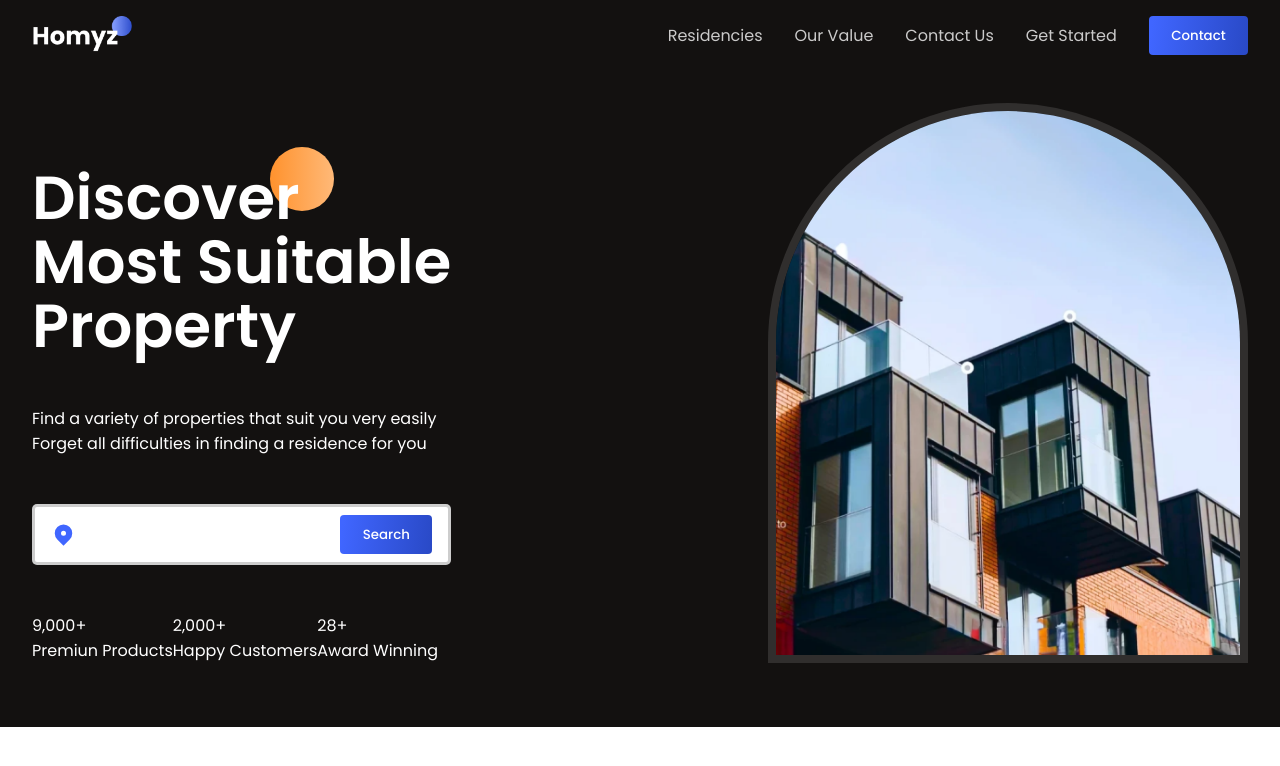
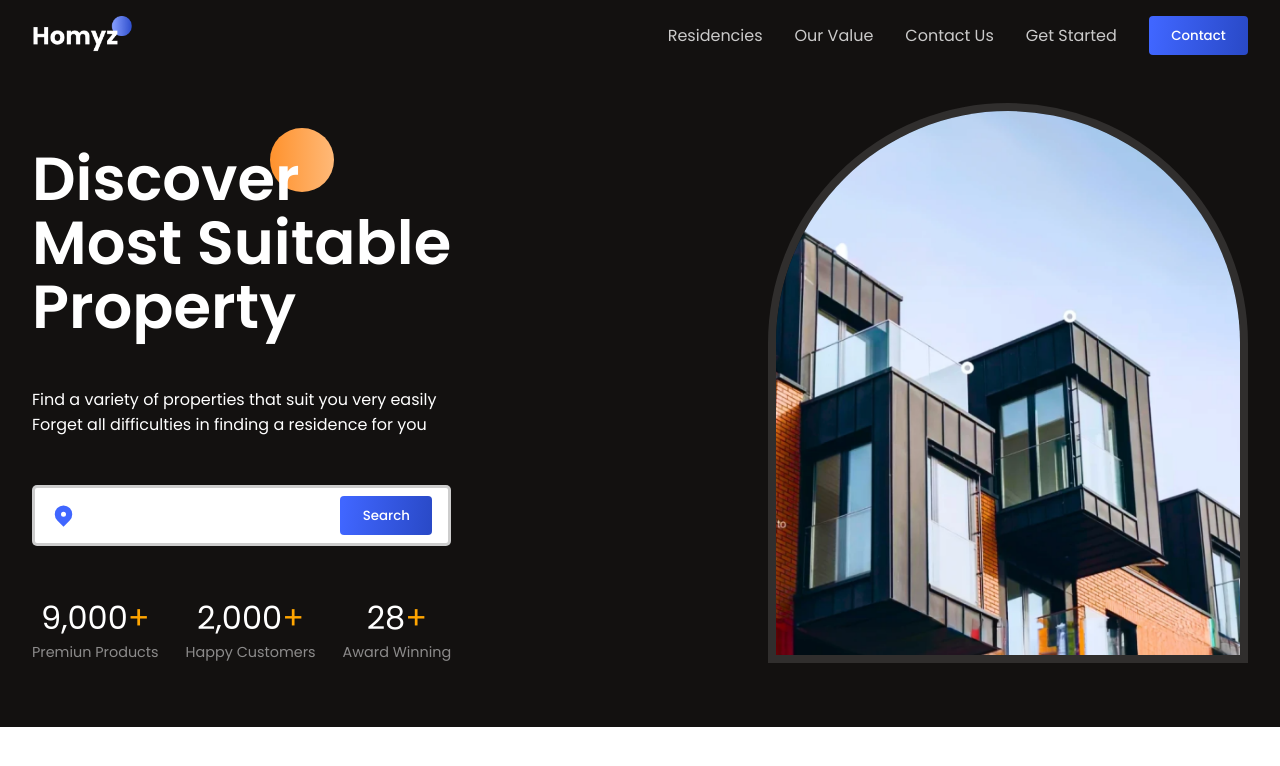
Before and after one commit to suisashehi/real-estate, a React (Vite) app: page / in a window 1280 px wide. Shown: the top 766 px of the page. Built offline with nearby package versions, Linux system fonts and the light colour scheme.

Commit message:
Added stats section below search bar with react-countup for animated numbers (Premium Products, Happy Customers, Award Winning).

```diff
--- a/src/components/Hero/Hero.css
+++ b/src/components/Hero/Hero.css
@@ -54,6 +54,19 @@
     outline: none;
 }
 
+.stats{
+    width: 100%;
+    justify-content: space-between;
+}
+
+.stat>:nth-child(1){
+    font-size: 2rem;
+}
+
+.stat>:nth-child(1)>:last-child{
+    color: orange;
+}
+
 /* right side */
 
 .image-container{
--- a/src/components/Hero/Hero.jsx
+++ b/src/components/Hero/Hero.jsx
@@ -28,34 +28,34 @@ const Hero = () => {
           </div>
 
           <div className="flexCenter stats">
-            <div className="flexColStart stat">
+            <div className="flexColCenter stat">
               <span>
                 <CountUp start={8800} end={9000} duration={4}/>
                 <span>+</span>
               </span>
 
-              <span>
+              <span className="secondaryText">
                 Premiun Products
               </span>
             </div>
-            <div className="flexColStart stat">
+            <div className="flexColCenter stat">
               <span>
                 <CountUp start={1950} end={2000} duration={4}/>
                 <span>+</span>
               </span>
 
-              <span>
+              <span className="secondaryText">
                 Happy Customers
               </span>
             </div>
 
-             <div className="flexColStart stat">
+             <div className="flexColCenter stat">
               <span>
                 <CountUp end={28}/>
                 <span>+</span>
               </span>
 
-              <span>
+              <span className="secondaryText">
                 Award Winning
               </span>
             </div>
```
